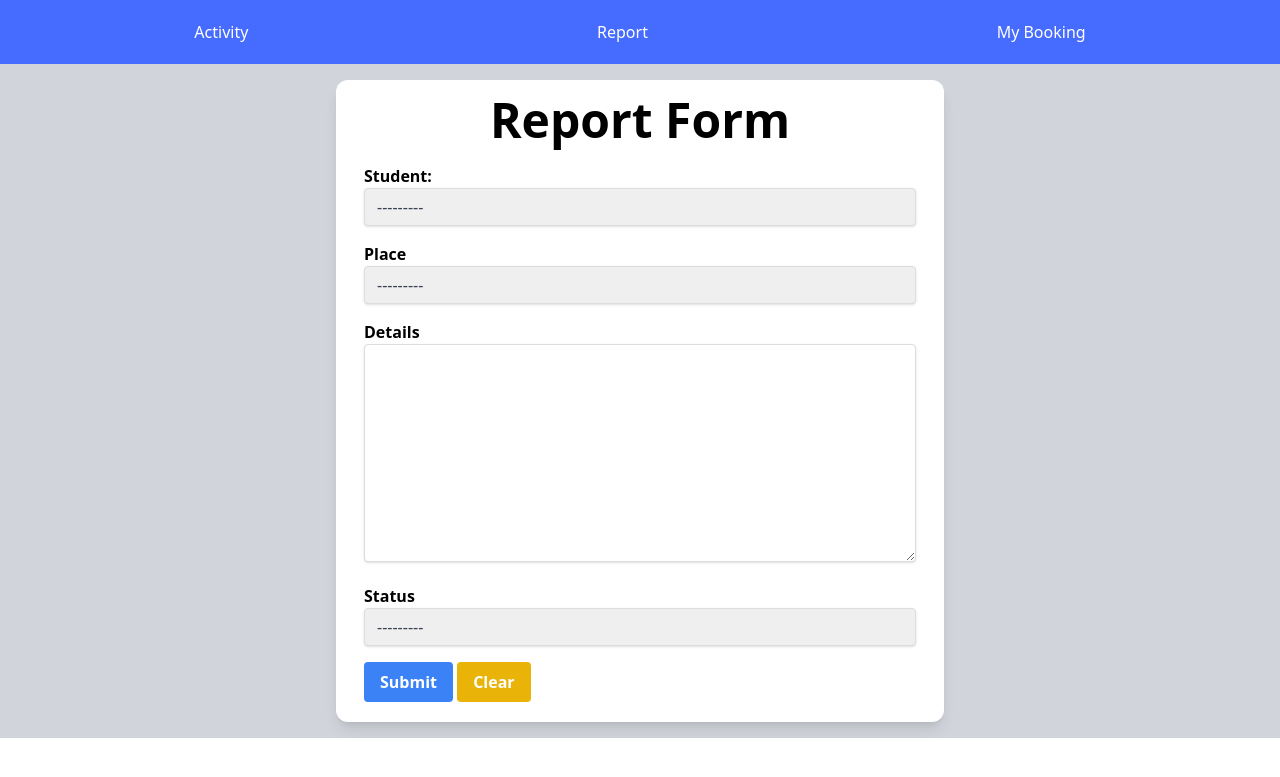
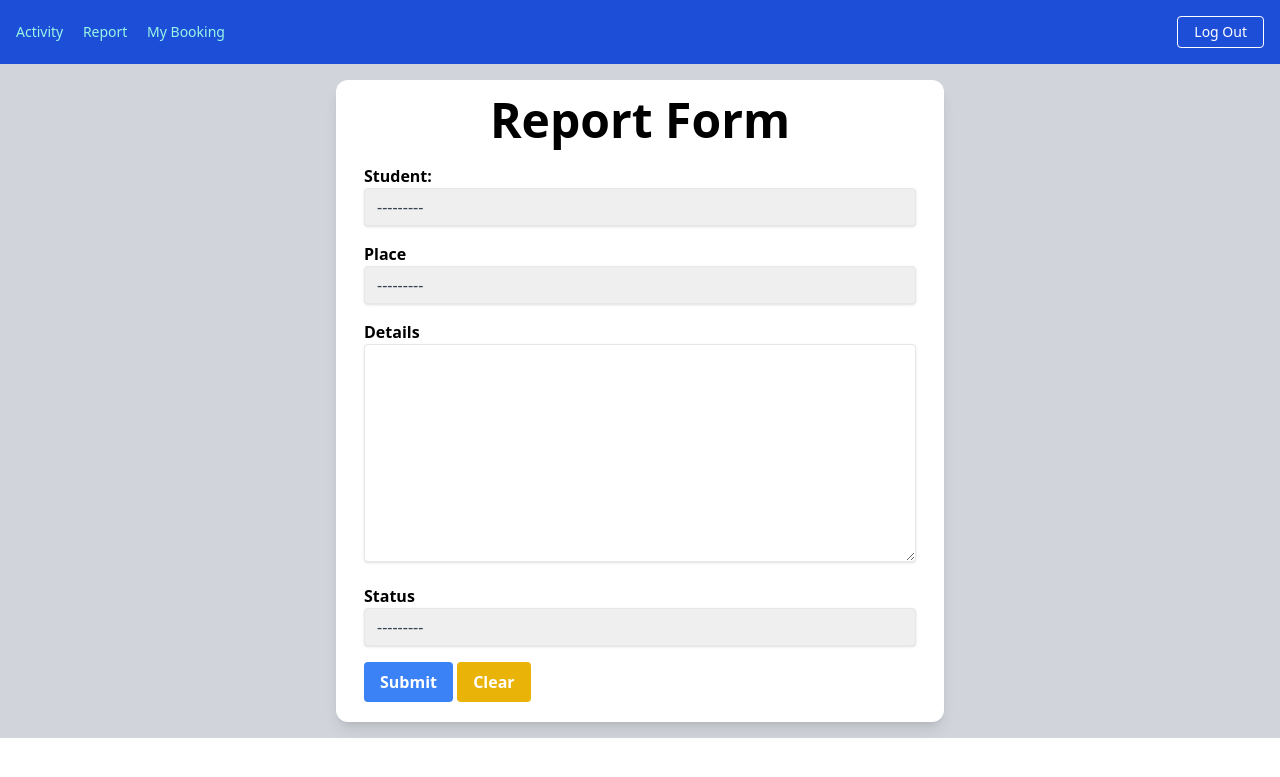
Before and after one commit to pp811010/activityapp, a Django app: page /report-form/ in a window 1280 px wide. Shown: the top 777 px of the page. Run offline with Django 5.2, Linux system fonts and the light colour scheme; data that the repository does not hold is empty; some libraries are stand-ins or nearby versions.

Commit message:
add new nav

```diff
--- a/activitybookingapp/activitybookingapp/settings.py
+++ b/activitybookingapp/activitybookingapp/settings.py
@@ -79,7 +79,7 @@ DATABASES = {
         "ENGINE": "django.db.backends.postgresql",
         "NAME": "activitybooking",
         "USER": "postgres",
-        "PASSWORD": "pp811010_Za",
+        "PASSWORD": "wanzaza123",
         "HOST": "localhost",
         "PORT": "5432",
     }
--- a/activitybookingapp/booking/templates/layout.html
+++ b/activitybookingapp/booking/templates/layout.html
@@ -11,7 +11,7 @@
     {% comment %} <link rel="stylesheet" href="{% static 'style.css' %}"> {% endcomment %}
     {% endblock  %}
     </head>
-    <body>
+    <body class="w-full h-full">
         {% block content %}
         {% endblock  %}
     </body>
--- a/activitybookingapp/booking/templates/nav.html
+++ b/activitybookingapp/booking/templates/nav.html
@@ -4,7 +4,7 @@
     <script src="https://cdn.tailwindcss.com"></script>
     <meta charset="UTF-8">
     <meta name="viewport" content="width=device-width, initial-scale=1.0">
-    <style>
+    {% comment %} <style>
         * {
             margin: 0;
             padding: 0;
@@ -99,16 +99,33 @@
         .form input {
             width: 100%;
         }
-    </style>
+    </style> {% endcomment %}
 </head>
 <div class="w-full">
     <header>
-        <nav>
-            <!-- กำหนด path  -->
-            <a href="{% url 'activity' %}">Activity</a>
-            <a href="{% url 'report-form' %}">Report</a>
-            <a href="{% url 'mybooking' %}">My Booking</a>
-        </nav>
+        <nav class="flex items-center justify-between flex-wrap bg-blue-700 p-4">
+            <div class="block lg:hidden">
+              <button class="flex items-center px-3 py-2 border rounded text-teal-200 border-teal-400 hover:text-white hover:border-white">
+                <svg class="fill-current h-3 w-3" viewBox="0 0 20 20" xmlns="http://www.w3.org/2000/svg"><title>Menu</title><path d="M0 3h20v2H0V3zm0 6h20v2H0V9zm0 6h20v2H0v-2z"/></svg>
+              </button>
+            </div>
+            <div class="w-full block flex-grow lg:flex lg:items-center lg:w-auto">
+              <div class="text-sm lg:flex-grow">
+                <a href="{% url 'activity' %}" class="block mt-4 lg:inline-block lg:mt-0 text-teal-200 hover:text-white mr-4">
+                    Activity
+                </a>
+                <a href="{% url 'report-form' %}" class="block mt-4 lg:inline-block lg:mt-0 text-teal-200 hover:text-white mr-4">
+                    Report
+                </a>
+                <a href="{% url 'mybooking' %}" class="block mt-4 lg:inline-block lg:mt-0 text-teal-200 hover:text-white">
+                    My Booking
+                </a>
+              </div>
+              <div>
+                <a href="#" class="inline-block text-sm px-4 py-2 leading-none border rounded text-white border-white hover:border-transparent hover:text-teal-500 hover:bg-white mt-4 lg:mt-0">Log Out</a>
+              </div>
+            </div>
+          </nav>
     </header>
 </div>
 </html>
```
